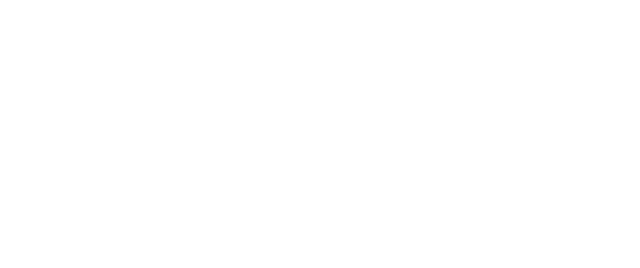
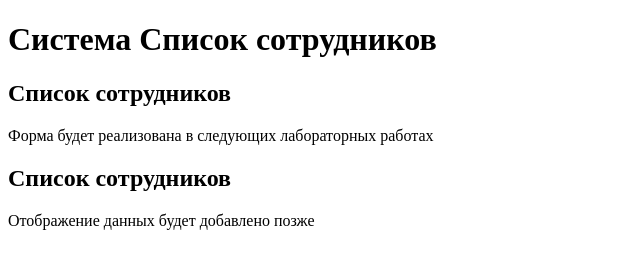
Before and after one commit to oiwuybtuyg64/web-app-js-, a plain HTML site: page index.html in a window 1280 px wide. Shown: the whole page, without its empty margins (0-640 px from the left). Drawn offline with Linux system fonts and the light colour scheme.

Commit message:
Connection of HTML and JS/CSS

```diff
--- a/index.html
+++ b/index.html
@@ -4,8 +4,20 @@
     <meta charset="UTF-8">
     <meta name="viewport" content="width=device-width, initial-scale=1.0">
     <title>Document</title>
+    <link rel="stylesheet" href="style.css">
 </head>
 <body>
+    <h1>Система Список сотрудников</h1>
 
+<section>
+    <h2>Список сотрудников</h2>
+    <p>Форма будет реализована в следующих лабораторных работах</p>
+</section>
+
+<section>
+    <h2>Список сотрудников</h2>
+    <p>Отображение данных будет добавлено позже</p>
+</section>
+<script src="script.js"></script>
 </body>
 </html>
```
